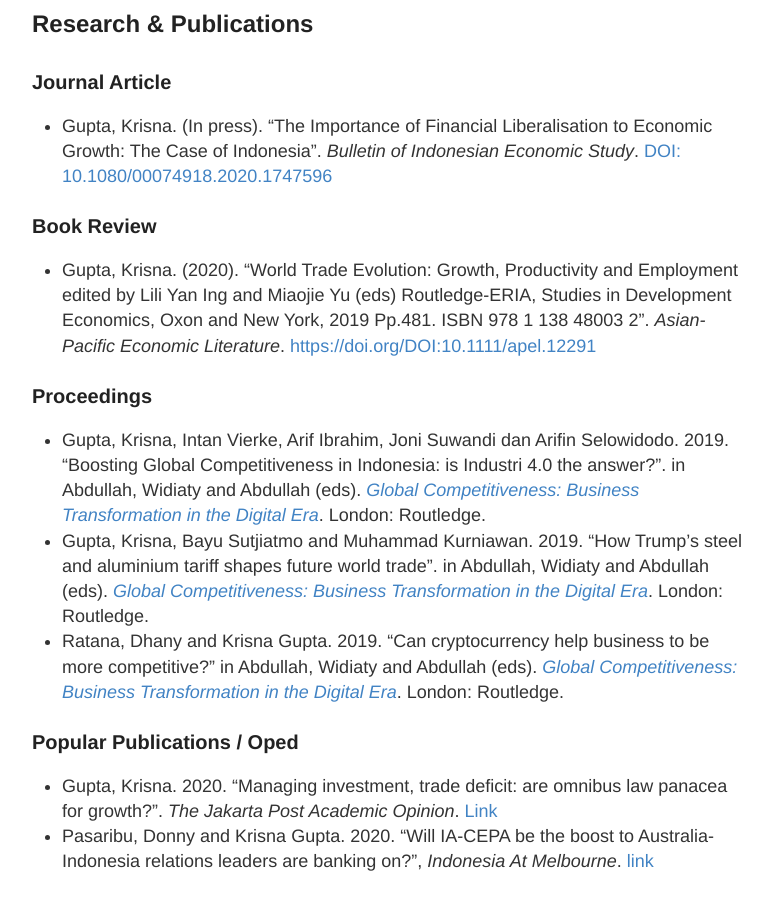
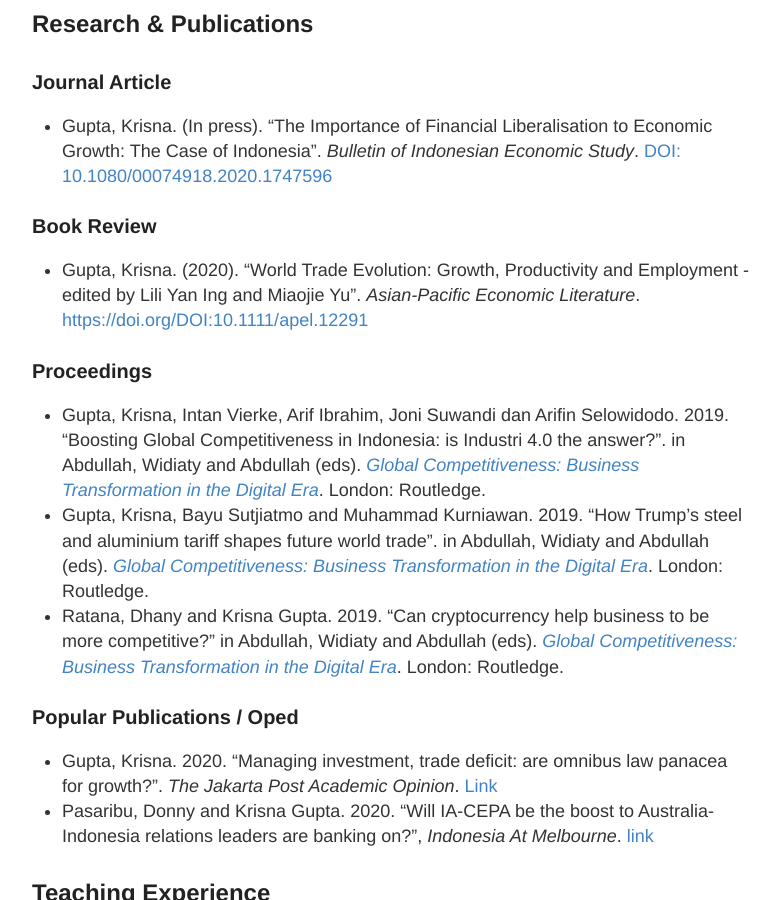
Before and after one commit to imedkrisna/imedkrisna.github.io, a Jekyll site: the page built from about.md, in a window 1280 px wide and 900 px high, scrolled down 901 px. Shown: the whole window, without its empty margins (248-1028 px from the left). Built offline with Jekyll 4.4.1, drawn with Linux system fonts in a browser that asks for light colours.

Commit message:
fixing APEL article
title is shorter

```diff
--- a/about.md
+++ b/about.md
@@ -23,7 +23,7 @@ I am an ocassional gamer, still watch DotA 2 tournaments although I play it no m
 - Gupta, Krisna. (In press). "The Importance of Financial Liberalisation to Economic Growth: The Case of Indonesia". *Bulletin of Indonesian Economic Study*. [DOI: 10.1080/00074918.2020.1747596](https://doi-org.virtual.anu.edu.au/10.1080/00074918.2020.1747596)
 
 ### Book Review
-- Gupta, Krisna. (2020). "World Trade Evolution: Growth, Productivity and Employment edited by Lili Yan Ing and Miaojie Yu (eds) Routledge‐ERIA, Studies in Development Economics, Oxon and New York, 2019 Pp.481. ISBN 978 1 138 48003 2". *Asian-Pacific Economic Literature*. [https://doi.org/DOI:10.1111/apel.12291](https://doi.org/DOI:10.1111/apel.12291)
+- Gupta, Krisna. (2020). "World Trade Evolution: Growth, Productivity and Employment ‐ edited by Lili Yan Ing and Miaojie Yu". *Asian-Pacific Economic Literature*. [https://doi.org/DOI:10.1111/apel.12291](https://doi.org/DOI:10.1111/apel.12291)
 
 ### Proceedings
 - Gupta, Krisna, Intan Vierke, Arif Ibrahim, Joni Suwandi dan Arifin Selowidodo. 2019. "Boosting Global Competitiveness in Indonesia: is Industri 4.0 the answer?". in Abdullah, Widiaty and Abdullah (eds). [*Global Competitiveness: Business Transformation in the Digital Era*](https://www.taylorfrancis.com/books/e/9780429202629). London: Routledge.
```
